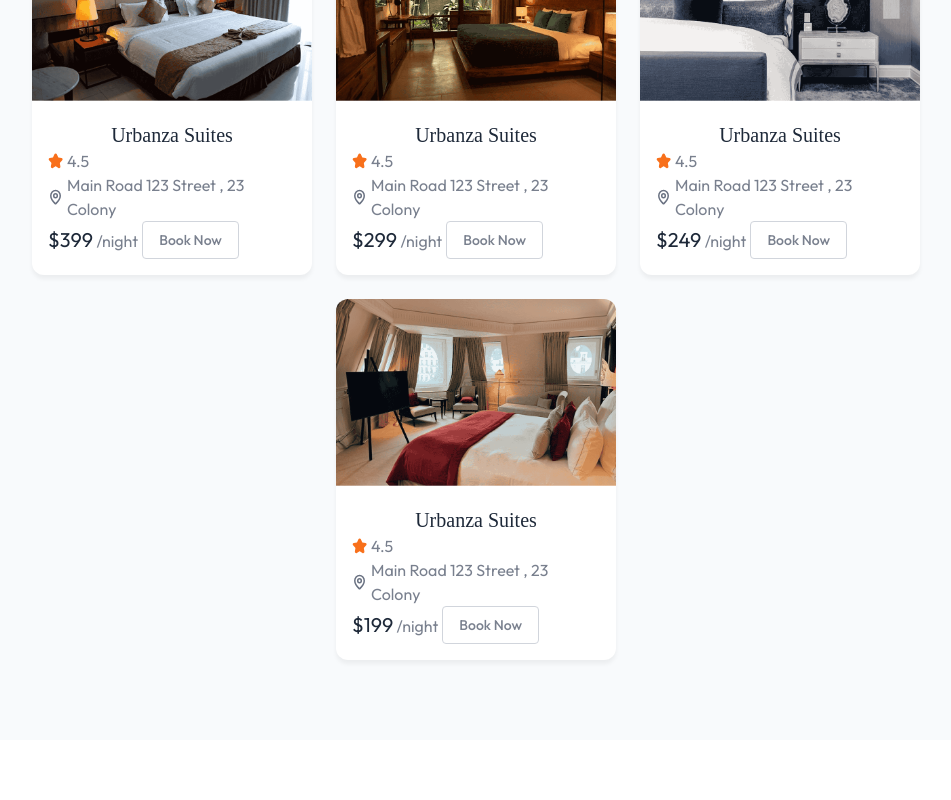
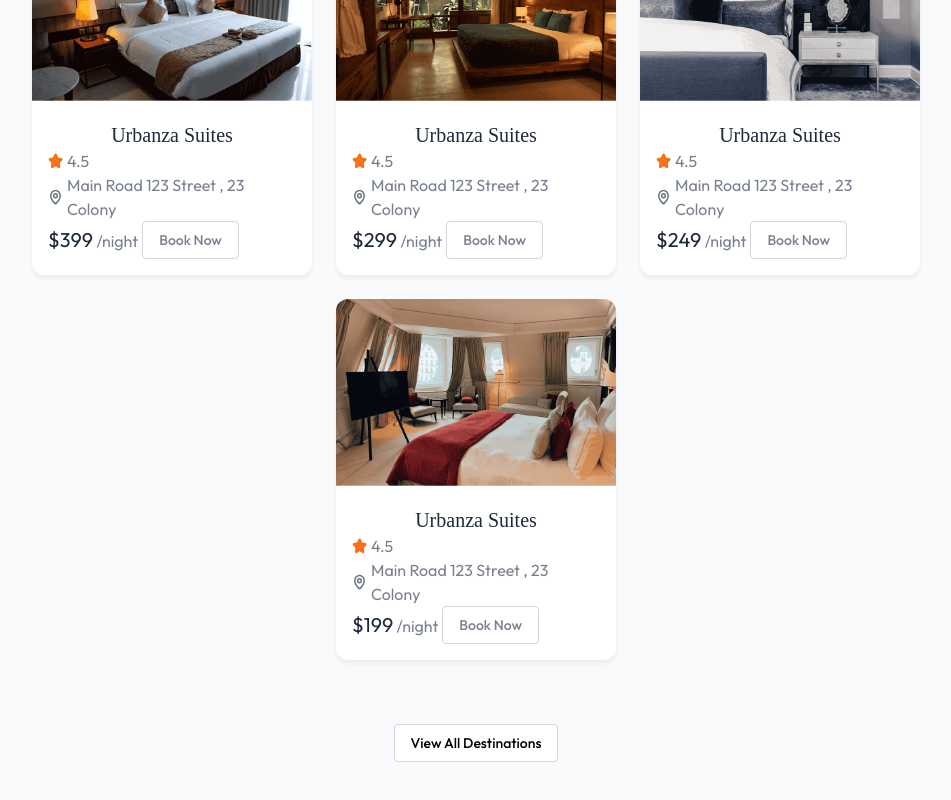
Before and after one commit to Hamid-Iqball/hotelbooking, a React (Vite) app in the folder client/: page / in a window 1280 px wide. Shown: the part 1146-1946 px from the top of the page, without its empty margins (164-1115 px from the left). Before the commit the page ends 1886 px from the top, so only its background shows below. Built offline with nearby package versions, Linux system fonts and the light colour scheme; no server answers; a web font is replaced by a local one.

Commit message:
featured desitnation section completed

```diff
--- a/client/src/components/FeaturedDestination.jsx
+++ b/client/src/components/FeaturedDestination.jsx
@@ -1,9 +1,11 @@
 
+import { useNavigate } from 'react-router-dom'
 import {  roomsDummyData } from '../assets/assets'
 import HotelCard from './HotelCard'
 import Title from './Title'
 
 function FeaturedDestination() {
+  const  navigte = useNavigate()
   return (
     <div className='flex flex-col items-center px-6 md:px-16 lg:px-24 bg-slate-50 py-20'>
         <Title title='Featured Destination' subTitle='Discover our handpicked selection of the exceptional properties around the world, offering unparalleled luxury and unforgetable experience's/>
@@ -15,6 +17,10 @@ function FeaturedDestination() {
                 <HotelCard key={room._id} room={room} index={index}/>
             ))}
         </div>
+
+        <button onClick={()=>{navigte("/rooms"), scroll(0,0)}} className='my-16 px-4 py-2 text-sm font-medium border border-gray-300 rounded bg-white hover:bg-gray-50 transition-all cursor-pointer'>
+      View All Destinations
+        </button>
     </div>
   )
 }
```
